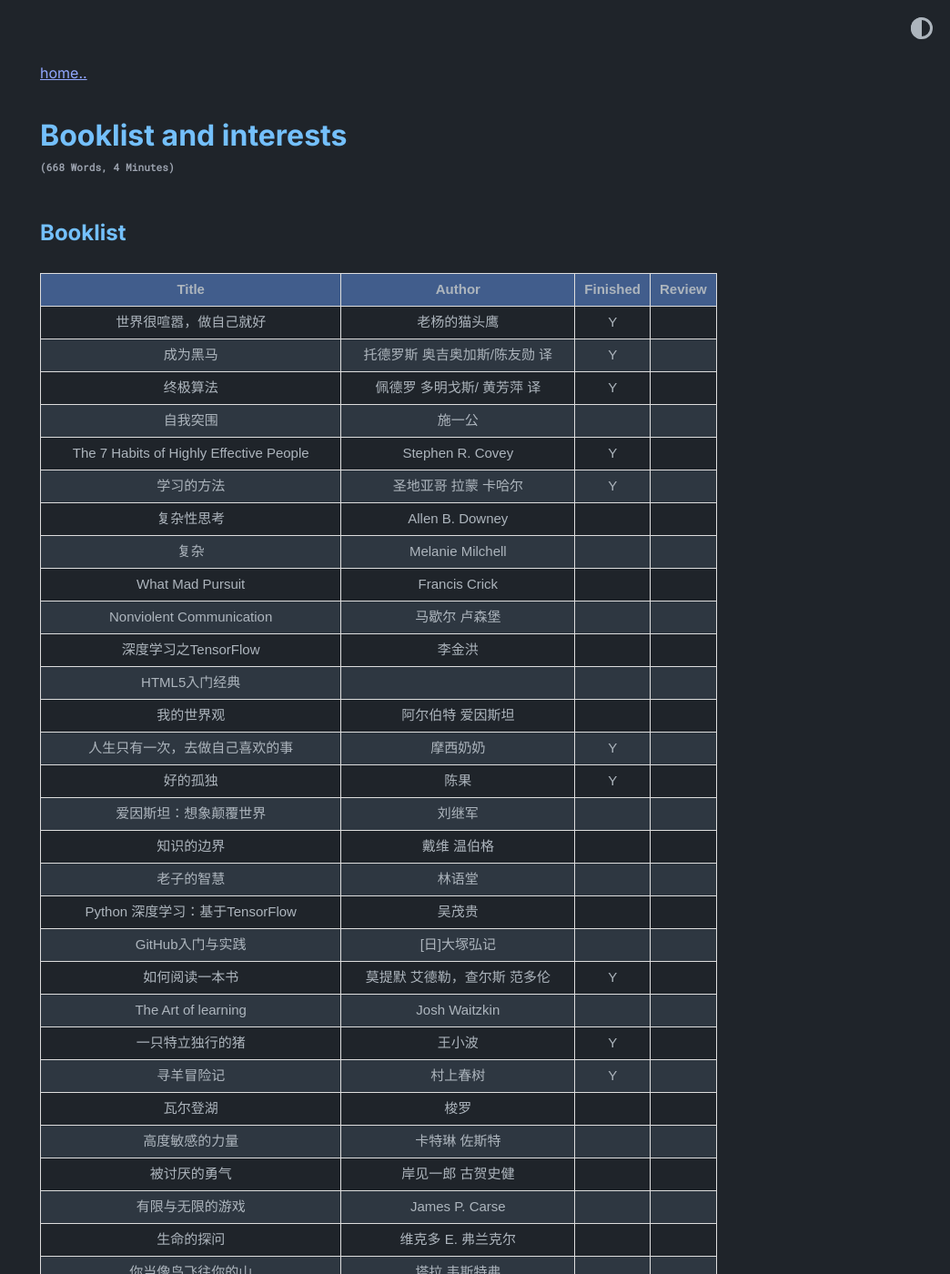
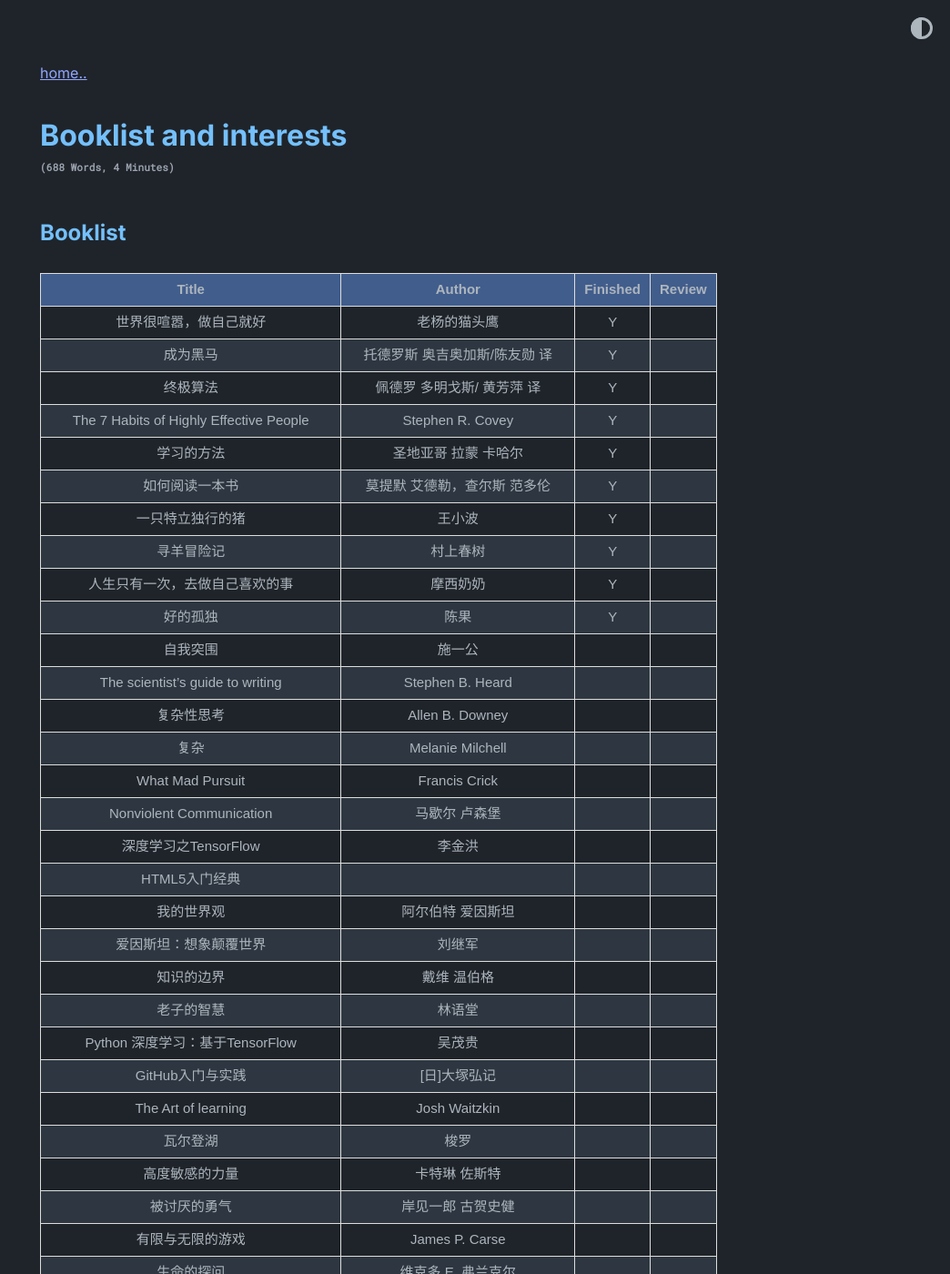
Before and after one commit to abhinavs/moonwalk, a Jekyll site: the page built from Booklist and interests.md, in a window 1280 px wide and 1400 px high. Shown: the whole window at 91% size, without its empty margins (236-1280 px from the left). Built offline with Jekyll 4.4.1, drawn with Linux system fonts in a browser that asks for light colours; part of the change alters nothing that is shown.

Commit message:
20230502-2

```diff
--- a/Booklist and interests.md
+++ b/Booklist and interests.md
@@ -48,9 +48,15 @@ table td:nth-child(4) {
 |世界很喧嚣，做自己就好|老杨的猫头鹰|Y||
 |成为黑马|托德罗斯 奥吉奥加斯/陈友勋 译|Y||
 |终极算法|佩德罗 多明戈斯/ 黄芳萍 译|Y||
-|自我突围|施一公|||
 |The 7 Habits of Highly Effective People|Stephen R. Covey|Y||
 |学习的方法|圣地亚哥 拉蒙 卡哈尔|Y||
+|如何阅读一本书|莫提默 艾德勒，查尔斯 范多伦|Y||
+|一只特立独行的猪|王小波|Y||
+|寻羊冒险记|村上春树|Y||
+|人生只有一次，去做自己喜欢的事|摩西奶奶|Y||
+|好的孤独|陈果|Y||
+|自我突围|施一公|||
+|The scientist's guide to writing|Stephen B. Heard|||
 |复杂性思考|Allen B. Downey|||
 |复杂|Melanie Milchell|||
 |What Mad Pursuit|Francis Crick|||
@@ -58,17 +64,12 @@ table td:nth-child(4) {
 |深度学习之TensorFlow|李金洪|||
 |HTML5入门经典||||
 |我的世界观|阿尔伯特 爱因斯坦|||
-|人生只有一次，去做自己喜欢的事|摩西奶奶|Y||
-|好的孤独|陈果|Y||
 |爱因斯坦：想象颠覆世界|刘继军|||
 |知识的边界|戴维 温伯格|||
 |老子的智慧|林语堂|||
 |Python 深度学习：基于TensorFlow|吴茂贵|||
 |GitHub入门与实践|[日]大塚弘记|||
-|如何阅读一本书|莫提默 艾德勒，查尔斯 范多伦|Y||
 |The Art of learning|Josh Waitzkin|||
-|一只特立独行的猪|王小波|Y||
-|寻羊冒险记|村上春树|Y||
 |瓦尔登湖|梭罗|||
 |高度敏感的力量|卡特琳 佐斯特|||
 |被讨厌的勇气|岸见一郎 古贺史健|||
```
Also changed, not shown: _posts/2023-05-01-五一假期的生活-1.md (renamed from _posts/2023-05-02-五一假期的生活-1.md).
